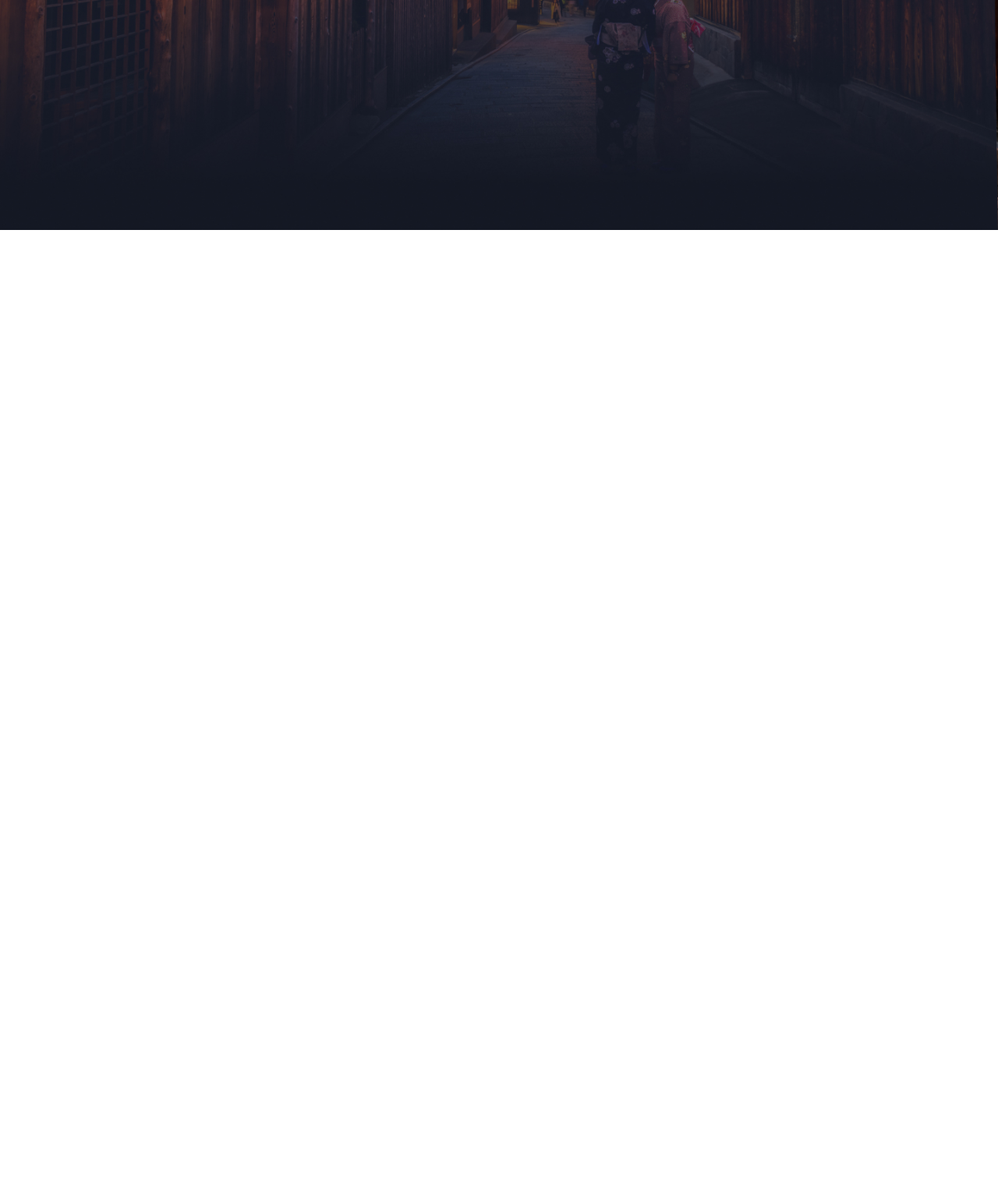
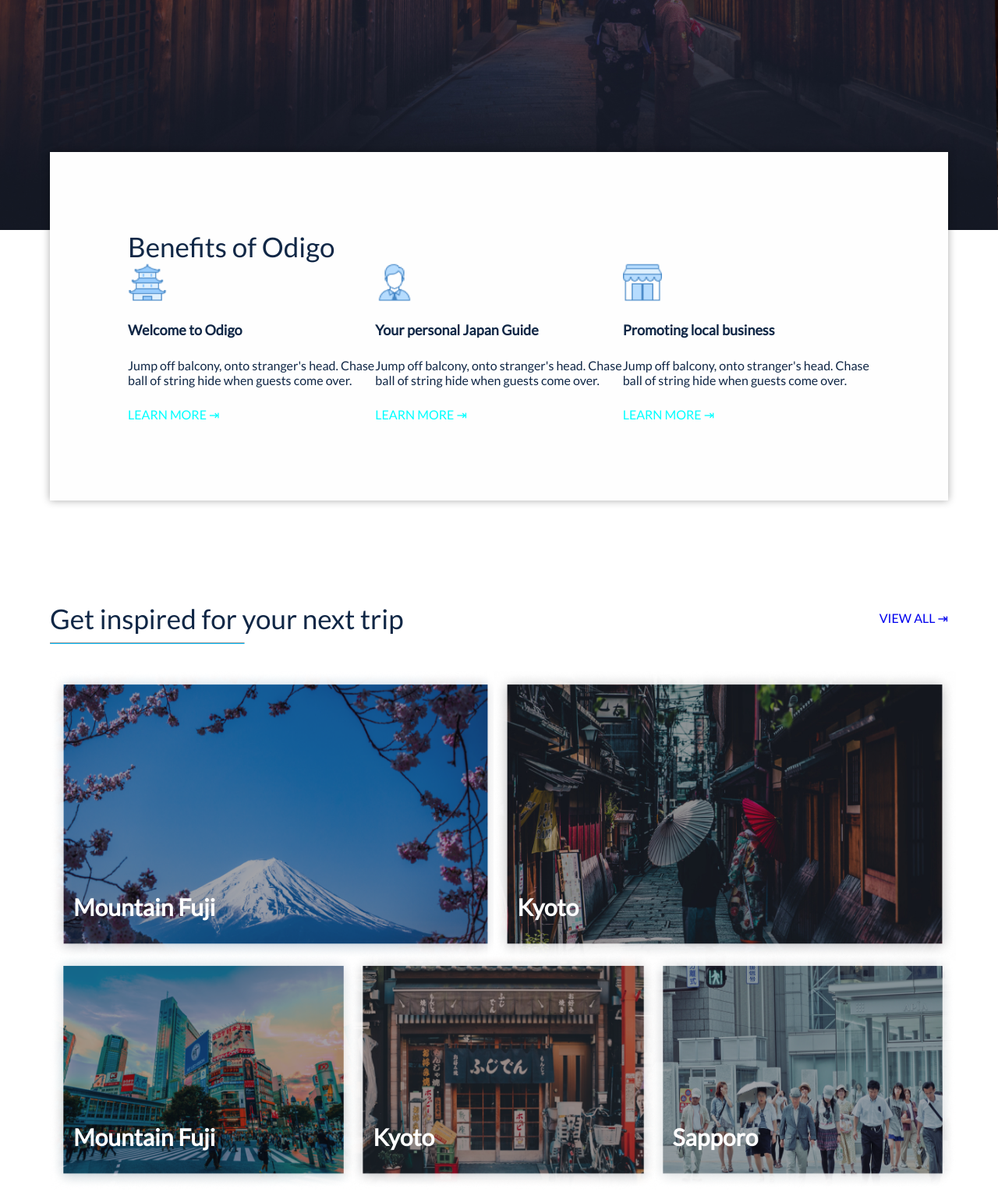
Before and after one commit to WEGAGA/travel-landing-pro, a plain HTML site: page index.html in a window 1280 px wide. Shown: the part 505-2034 px from the top of the page at 78% size. Before the commit the page ends 800 px from the top, so only its background shows below. Drawn offline with Linux system fonts and the light colour scheme.

Commit message:
init commit

```diff
--- /dev/null
+++ b/benefits.css
@@ -0,0 +1,51 @@
+.benefits {
+    width: 90%;
+    padding: 100px;
+    font-family: "lato", sans-serif;
+    background-color: #fefefe;
+
+    margin: -100px auto 0;
+
+    box-shadow: 0 0 10px #0005;
+
+    font-size: 35px;
+    font-weight: 300;
+
+    color: #102746;
+}
+
+.benefits-items {
+    display: flex;
+    align-items: center;
+}
+
+.benefits-item {
+    display: flex;
+    flex-direction: column;
+    font-family: "Lato", sans-serif;
+
+    gap: 25px;
+
+}
+
+.benefits-item > img {
+    width: 50px;
+    height: 50px;
+}
+
+.benefits-item > label {
+    font-size: 18px;
+    font-weight: 600;
+}
+
+.benefits-item > p {
+    font-size: 16px;
+    font-weight: 400;
+}
+
+.benefits-item > a {
+    font-size: 16px;
+    color:aqua ;
+    text-decoration: none;
+    text-transform: uppercase;
+}
--- /dev/null
+++ b/get-inspired.css
@@ -0,0 +1,69 @@
+.get-inspired {
+    width: 90%;
+    max-width: 90%;
+    margin: 130px auto;
+}
+
+.title-block {
+    display: flex;
+    align-items: center;
+    justify-content: space-between;
+
+}
+
+
+.get-inspired > hr {
+    width: 250px;
+    color: #005dfe;
+    background-color: #08bdfe;
+    border-bottom: 1px solid #08bdfe;
+
+    margin-bottom: 35px;
+    margin-top: 10px;
+
+}
+
+.title-block > p {
+    font-family: "Lato";
+    font-style: normal;
+    font-weight: 500;
+    font-size: 35px;
+    line-height: 42px;
+    color: #102746;
+}
+
+.title-block > a {
+    font-size: 16px;
+    text-transform: uppercase;
+    font-family: "Lato", sans-serif;
+    text-decoration: none;
+
+}
+
+.gallery-row {
+    display: flex;
+    flex-direction: row;
+}
+
+.gallery-photo {
+    position: relative;
+    margin: 0;
+    margin-right: 10px;
+    margin-bottom: 10px;
+
+}
+
+.gallery-photo > img {
+    width: calc(100% + 20px);
+    height: calc(100% + 20px);
+}
+
+.gallery-photo > label {
+    position: absolute;
+    left: 30px;
+    bottom: 30px;
+    color: #fefefe;
+    font-weight: 600;
+    font-size: 30px;
+    font-family: "Lato", sans-serif;
+}
--- a/index.html
+++ b/index.html
@@ -1,12 +1,16 @@
 <!DOCTYPE html>
 <html lang="en">
+
 <head>
     <meta charset="UTF-8">
     <meta http-equiv="X-UA-Compatible" content="IE=edge">
     <meta name="viewport" content="width=device-width, initial-scale=1.0">
     <title>Odigo Travel</title>
     <link rel="stylesheet" href="style.css">
+    <link rel="stylesheet" href="benefits.css">
+    <link rel="stylesheet" href="get-inspired.css">
 </head>
+
 <body>
     <div class="wrapper">
         <div class="container">
@@ -14,17 +18,19 @@
                 <img src="./assets/images/odigo-Logo.svg" alt="logo">
                 <nav>
                     <ul class="header__nav">
-                      <li>Articles</li>
-                      <li>Locations</li>
-                      <li>Videos</li>
-                      <li>Sign in</li>
+                        <li>Articles</li>
+                        <li>Locations</li>
+                        <li>Videos</li>
+                        <li>Sign in</li>
                     </ul>
                 </nav>
             </header>
             <div class="header__block">
                 <h1 class="header__slogan">Discover Amazing places in<br> Japan</h1>
                 <small class="header__description">
-                    Jump off balcony, onto stranger's head. Chase ball of string hide when guests come over. Being gorgeous with belly side up i could pee on this if i had the energy but under the bed, for attack the child, open the door,
+                    Jump off balcony, onto stranger's head. Chase ball of string hide when guests come over. Being
+                    gorgeous with belly side up i could pee on this if i had the energy but under the bed, for attack
+                    the child, open the door,
                 </small>
             </div>
             <form class="header__form">
@@ -38,5 +44,76 @@
             </form>
         </div>
     </div>
+
+
+    <div class="benefits">
+        <p>Benefits of Odigo</p>
+
+        <div class="benefits-items">
+            <span class="benefits-item">
+                <img src="./assets/images/benefits-icon_1.png">
+                <label>Welcome to Odigo</label>
+                <p>Jump off balcony, onto stranger's head. Chase ball of string hide when guests come over.
+                </p>
+                <a href="https://google.com" target="_blank">
+                    learn more &rarrb;
+                </a>
+            </span>
+            <span class="benefits-item">
+                <img src="./assets/images/benefits-icon_2.png">
+                <label>Your personal Japan Guide</label>
+                <p>Jump off balcony, onto stranger's head. Chase ball of string hide when guests come over.
+                </p>
+                <a href="https://google.com" target="_blank">
+                    learn more &rarrb;
+                </a>
+            </span>
+            <span class="benefits-item">
+                <img src="./assets/images/benefits-icon_3.png">
+                <label>Promoting local business</label>
+                <p>Jump off balcony, onto stranger's head. Chase ball of string hide when guests come over.
+                </p>
+                <a href="https://google.com" target="_blank">
+                    learn more &rarrb;
+                </a>
+            </span>
+        </div>
+    </div>
+
+    <div class="get-inspired">
+        <div class="title-block">
+            <p>Get inspired for your next trip</p>
+            <a href="https://youtube.com"> view all &rarrb; </a>
+        </div>
+        <hr />
+        <div class="gallery">
+            <div class="gallery-row">
+                <span class="gallery-photo">
+                    <img src="./assets/images/mountain-fuji.png" />
+                    <label>Mountain Fuji</label>
+                </span>
+                <span class="gallery-photo">
+                    <img src="./assets/images/kyoto.jpg" />
+                    <label>Kyoto</label>
+                </span>
+            </div>
+            <div class="gallery-row">
+                <span class="gallery-photo">
+                    <img src="./assets/images/tokyo.png" />
+                    <label>Mountain Fuji</label>
+                </span>
+                <span class="gallery-photo">
+                    <img src="./assets/images/nigata.png" />
+                    <label>Kyoto</label>
+                </span>
+                <span class="gallery-photo">
+                    <img src="./assets/images/sapporo.png" />
+                    <label>Sapporo</label>
+                </span>
+
+            </div>
+        </div>
+    </div>
 </body>
+
 </html>
```
